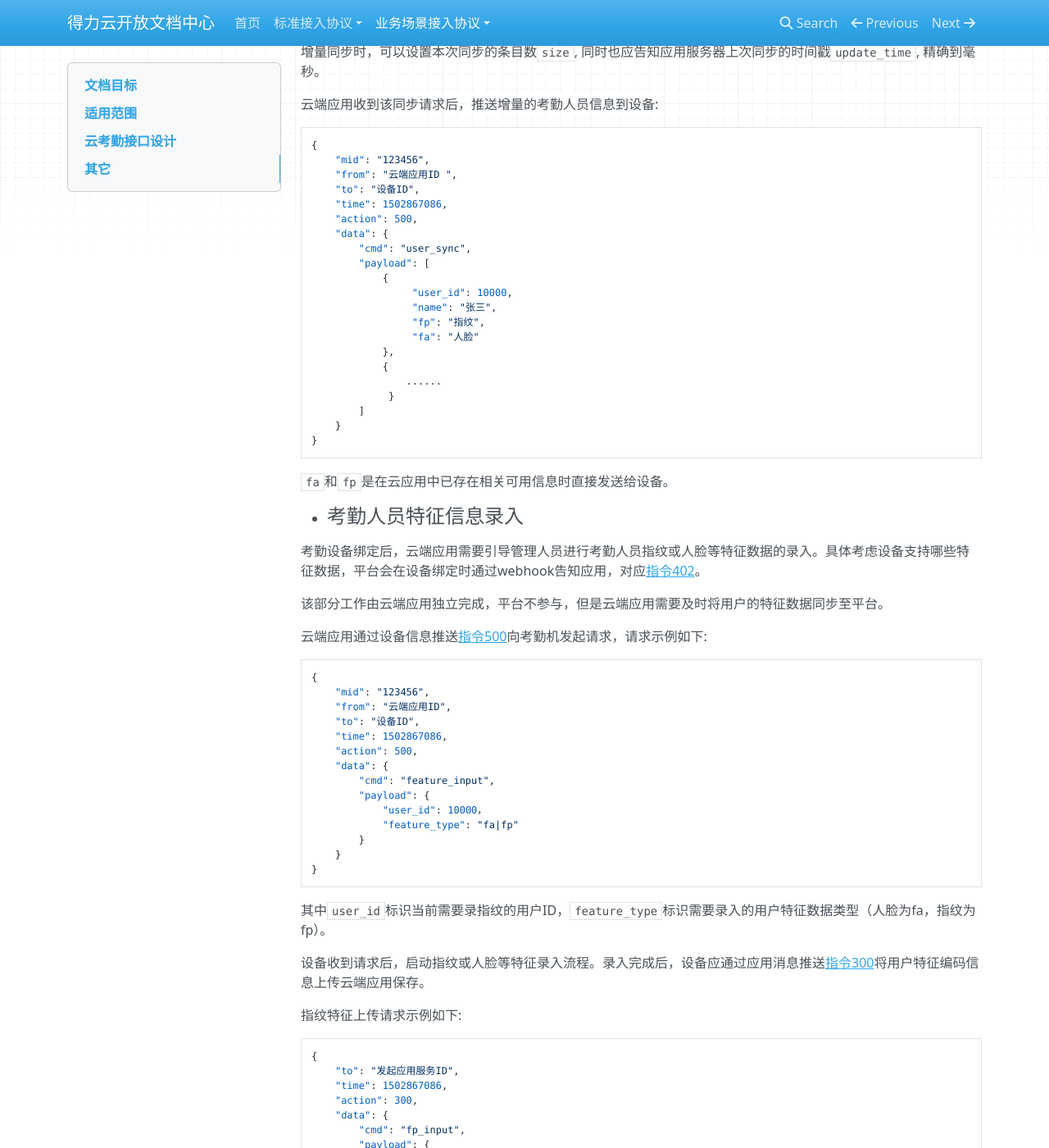
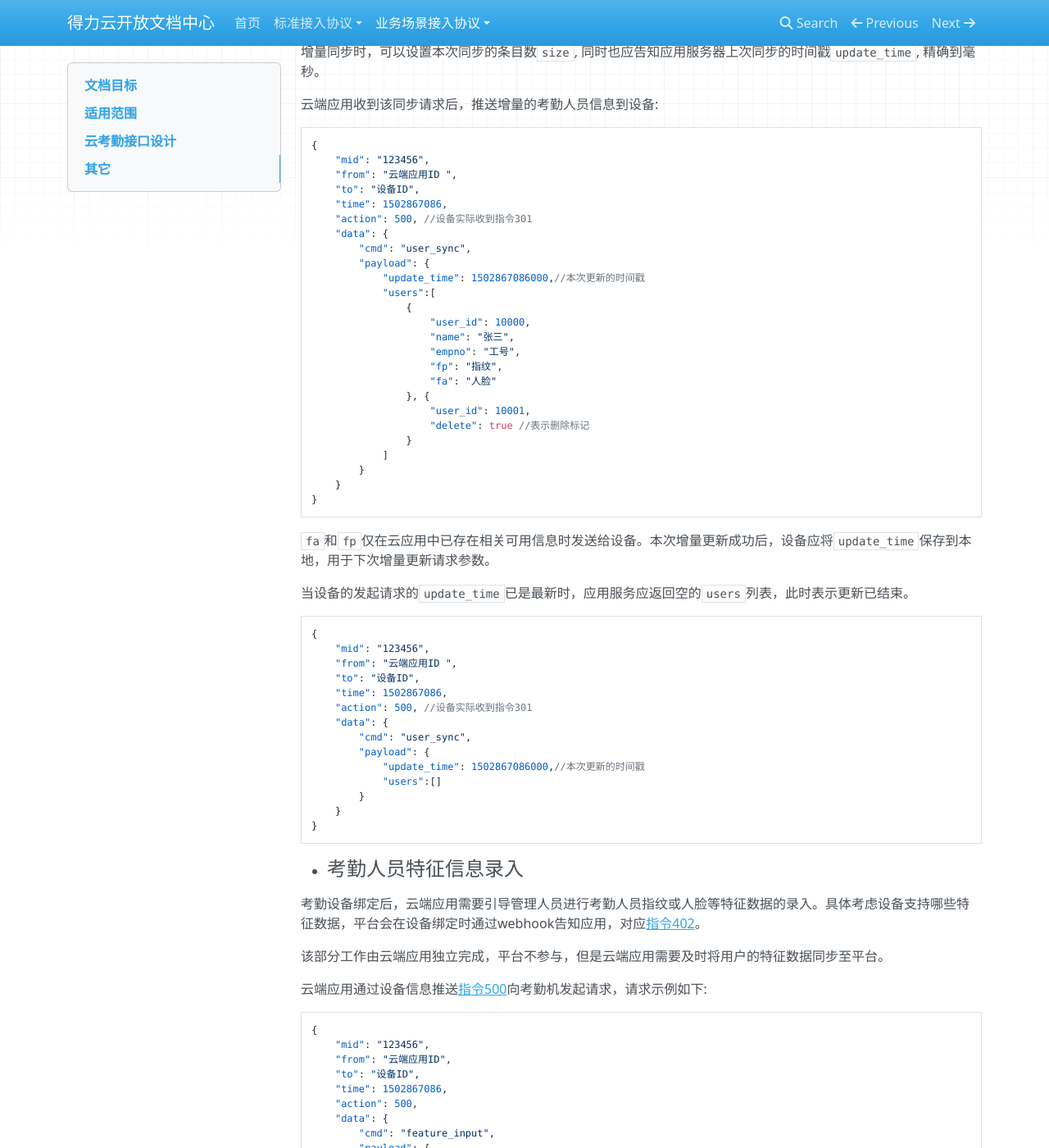
Before and after one commit to nbdeliyun/delicloud-docs, an MkDocs documentation site: the page built from docs/business/KQ/index.md, in a window 1280 px wide and 1400 px high, scrolled down 2251 px. Shown: the whole window at 82% size. Built offline with MkDocs 1.6.1, drawn with Linux system fonts in a browser that asks for light colours; nearby versions of some CDN libraries; old or Windows-style settings are respelled for this version of MkDocs; some of the changed text lies outside the part shown.

Commit message:
update KQ user sync desc

````diff
--- a/docs/business/KQ/index.md
+++ b/docs/business/KQ/index.md
@@ -31,7 +31,7 @@
 
 + #### 考勤机升级
 
-请参考通用设备接入[指令103](../../general/device/#103)以及[指令202]((../../general/device/#202)。设备升级分为两个场景:
+请参考通用设备接入[指令103](../../general/device/#103)以及[指令202](../../general/device/#202)。设备升级分为两个场景:
 
     1. 主动升级: 设备定时通过102指令查询平台最新固件版本，如果版本不一致，则通过103指令查询最新版本信息，并按照本地升级策略进行升级操作;
     2. 被动升级: 设备在线接收平台广播202指令升级信息，如果版本不一致，则通过103指令查询最新版本信息，并按照本地升级策略进行升级操作；
@@ -52,7 +52,7 @@
     "from": "云端应用ID",
     "to": "设备ID",
     "time": 1502867086,
-    "action": 500,
+    "action": 500, //设备实际收到指令301
     "data": {
         "cmd": "user_update",
         "payload": {
@@ -70,7 +70,7 @@
     "from": "设备ID ",
     "to": "云端应用ID ",
     "time": 1502867086,
-    "action": 405,
+    "action": 300, //应用实际收到指令405
     "data": {
         "cmd": "user_sync",
         "payload": {
@@ -90,25 +90,47 @@
     "from": "云端应用ID ",
     "to": "设备ID",
     "time": 1502867086,
-    "action": 500,
+    "action": 500, //设备实际收到指令301
     "data": {
         "cmd": "user_sync",
-        "payload": [
-            {
-                 "user_id": 10000,
-                 "name": "张三",
-                 "fp": "指纹",
-                 "fa": "人脸"
-            },
-            {
-                ......
-             }
-        ]
+        "payload": {
+            "update_time": 1502867086000,//本次更新的时间戳
+            "users":[
+                {
+                    "user_id": 10000,
+                    "name": "张三",
+                    "empno": "工号",
+                    "fp": "指纹",
+                    "fa": "人脸"
+                }, {
+                    "user_id": 10001,
+                    "delete": true //表示删除标记
+                }
+            ]
+        }
     }
 }
 ```
 
-`fa`和`fp`是在云应用中已存在相关可用信息时直接发送给设备。
+`fa`和`fp`仅在云应用中已存在相关可用信息时发送给设备。本次增量更新成功后，设备应将`update_time`保存到本地，用于下次增量更新请求参数。
+
+当设备的发起请求的`update_time`已是最新时，应用服务应返回空的`users`列表，此时表示更新已结束。
+```json
+{
+    "mid": "123456",
+    "from": "云端应用ID ",
+    "to": "设备ID",
+    "time": 1502867086,
+    "action": 500, //设备实际收到指令301
+    "data": {
+        "cmd": "user_sync",
+        "payload": {
+            "update_time": 1502867086000,//本次更新的时间戳
+            "users":[]
+        }
+    }
+}
+```
 
 
 + #### 考勤人员特征信息录入
````
Also changed, not shown: other parts of docs/business/KQ/index.md (+1 -1 lines).
